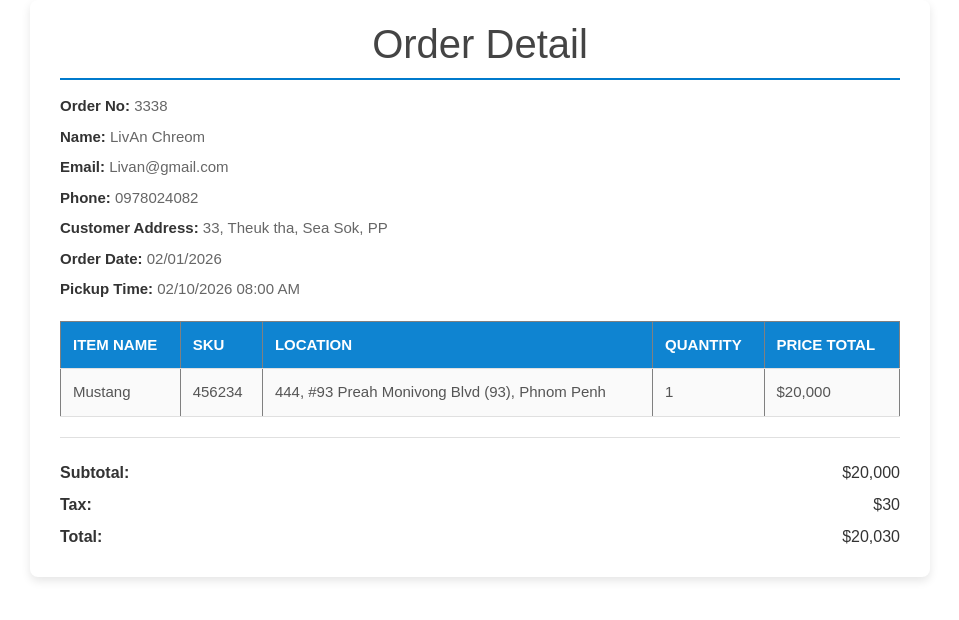
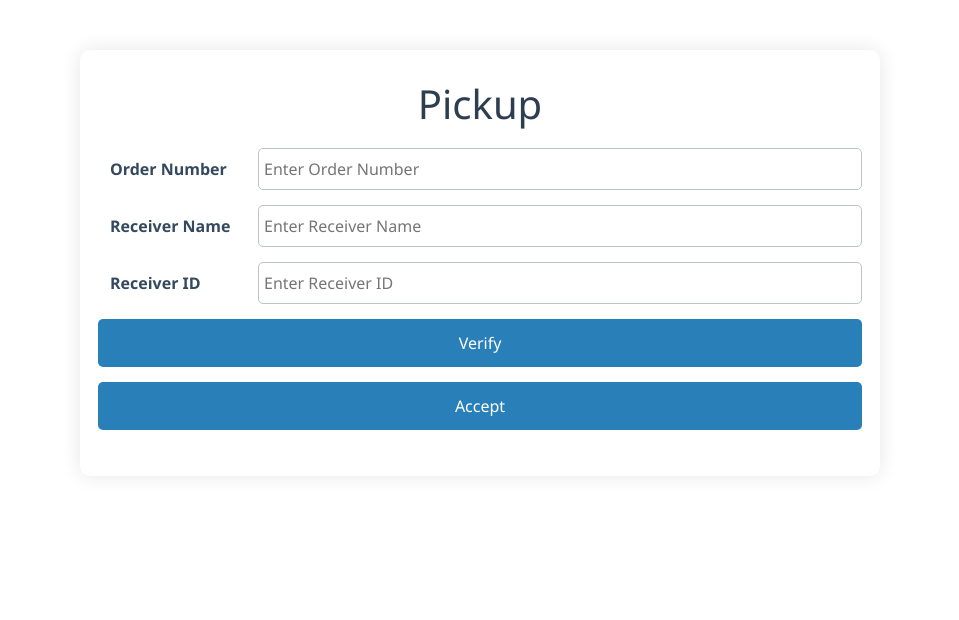
Before and after one commit to HengVattey/TEAMProject, an Angular app: page / in a window 1280 px wide. Shown: the top 620 px of the page, without its empty margins (160-1119 px from the left). Built offline with nearby package versions, Linux system fonts and the light colour scheme.

Commit message:
i was edition my componnet pickup

```diff
--- a/src/app/app.component.html
+++ b/src/app/app.component.html
@@ -6,8 +6,8 @@
 
 <!-- LivAn -->
 <!-- <app-receive-order-list></app-receive-order-list> -->
-<!-- <app-pickup-component></app-pickup-component> -->
-<app-order-detail></app-order-detail>
+<app-pickup-component></app-pickup-component>
+<!-- <app-order-detail></app-order-detail> -->
 <!-- Ends LivAn -->
 
 <!-- <app-return></app-return> -->
--- a/src/app/order-detail/order-detail.component.html
+++ b/src/app/order-detail/order-detail.component.html
@@ -10,7 +10,7 @@
     <p><strong>Pickup Time:</strong> {{ order.pickupTime }}</p>
   </div>
 
-  <table class="order-table b-3">
+  <table class="order-table">
     <thead>
       <tr>
         <th>Item Name</th>
--- a/src/app/pickup-component/pickup-component.component.css
+++ b/src/app/pickup-component/pickup-component.component.css
@@ -1,76 +1,152 @@
+/* Main Container */
 .pickup-container {
-  padding: 18px;
-  background-color: #f9f9f9;
-  border-radius: 8px;
-  max-width: 600px;
-  margin: auto;
+  padding: 30px;
+  max-width: 800px;
+  margin: 50px auto;
+  font-family: "Segoe UI", Tahoma, Geneva, Verdana, sans-serif; /* Different font for a modern feel */
+  border: none; /* Removed border for a cleaner look */
+  border-radius: 10px; /* Rounded corners */
+  background-color: #ffffff; /* White background for brightness */
+  box-shadow: 0 0 20px rgba(0, 0, 0, 0.1); /* Softer shadow for depth */
 }
 
-h3,
-h4 {
+/* Headers */
+h1 {
+  color: #2c3e50; /* Darker shade for headers */
   text-align: center;
-  color: #333;
+  margin-bottom: 20px;
 }
 
-.table {
-  display: flex;
-  flex-direction: column;
-  margin-top: 12px;
-  border: 1px solid #ddd;
-  padding: 16px;
-  border-radius: 8px;
-  background-color: #fff;
+h4 {
+  color: #34495e; /* Slightly lighter for subheaders */
+  text-align: left;
+  margin-bottom: 15px;
 }
 
-.row,
-.item-row {
+/* Table Container */
+.table {
+  margin-top: 10px;
+}
+
+/* Row and Item Row Styling */
+.row {
   display: flex;
-  flex-direction: column;
-  margin-bottom: 12px;
+  align-items: center;
+  margin-bottom: 15px;
 }
 
 label {
+  width: 150px; /* Consistent width for labels */
   font-weight: bold;
-  margin-bottom: 4px;
+  color: #34495e;
+  font-size: 16px;
+  margin-right: 10px; /* Space between label and input */
 }
 
 input[type="text"],
 input[type="number"] {
-  padding: 8px;
-  border-radius: 4px;
-  border: 1px solid #ccc;
-  width: 100%;
+  flex: 1;
+  padding: 8px 5px; /* Increased padding */
+  border: 1px solid #bdc3c7; /* Soft border color */
+  border-radius: 5px; /* Rounded input fields */
+  transition: border-color 0.3s; /* Smooth border transition */
 }
 
+input[type="text"]:focus,
+input[type="number"]:focus {
+  border-color: #2980b9; /* Blue focus color */
+  outline: none; /* Remove default outline */
+}
+
+/* Buttons */
 .buttons {
   display: flex;
-  gap: 10px;
+  gap: 15px;
+  justify-content: center; /* Center buttons */
 }
 
 button {
-  padding: 10px;
-  background-color: #007bff;
-  color: white;
-  border: none;
-  border-radius: 4px;
+  padding: 12px 18px;
+  border: none; /* No border */
+  border-radius: 5px; /* Rounded corners */
+  background-color: #2980b9; /* Primary button color */
+  color: white; /* White text */
   cursor: pointer;
-  flex: 1;
+  transition: background-color 0.3s; /* Smooth background transition */
 }
 
 button:hover {
-  background-color: #0056b3;
+  background-color: #1a6f99; /* Darker shade on hover */
 }
 
+/* Popup */
 .popup {
   position: fixed;
-  top: 50%;
+  top: 30%;
   left: 50%;
-  transform: translate(-50%, -50%);
+  transform: translate(-50%, -30%);
+  width: 350px;
   padding: 20px;
-  background-color: white;
-  border: 1px solid #ddd;
-  border-radius: 8px;
-  text-align: center;
-  width: 300px;
-  box-shadow: 0 0 10px rgba(0, 0, 0, 0.1);
+  background-color: #f5f5f5; /* Light gray background */
+  border-radius: 10px; /* Rounded corners */
+  box-shadow: 0 0 20px rgba(0, 0, 0, 0.2); /* Shadow for depth */
 }
+
+.popup h4 {
+  font-size: 1.5em;
+  color: #2c3e50; /* Dark header */
+}
+
+/* Item List Styling */
+.items-list {
+  display: flex;
+  flex-direction: column;
+  margin-top: 20px;
+}
+
+.item-row {
+  display: flex;
+  align-items: center;
+  padding: 12px;
+  border: 1px solid #bdc3c7; /* Soft border color */
+  border-radius: 5px; /* Rounded corners */
+  background-color: #ecf0f1; /* Light background for items */
+  margin-bottom: 10px; /* Space between items */
+}
+
+.item-image {
+  width: 50px;
+  height: 50px;
+  background-color: #bdc3c7; /* Placeholder color */
+  display: flex;
+  align-items: center;
+  justify-content: center;
+  border-radius: 5px; /* Rounded corners for images */
+  font-size: 0.8em;
+  color: #2c3e50; /* Dark text color */
+}
+
+.item-info {
+  flex: 1;
+  margin-left: 10px; /* Space between image and info */
+}
+
+.item-info p {
+  margin: 0;
+  font-size: 0.95em; /* Slightly larger text for readability */
+}
+
+.item-info strong {
+  display: inline-block;
+  width: 100px; /* Adjusted width for better alignment */
+}
+
+/* Confirmation Message Styles */
+.confirmation-message,
+.verification-message {
+  margin-top: 15px;
+  font-size: 1em;
+  color: #27ae60; /* Green color for success messages */
+  font-weight: bold;
+  text-align: center; /* Centered text */
+}
--- a/src/app/pickup-component/pickup-component.component.html
+++ b/src/app/pickup-component/pickup-component.component.html
@@ -1,8 +1,18 @@
 <div class="pickup-container">
-  <h3>Pickup Information</h3>
+  <h1>Pickup</h1>
 
-  <!-- First Table: Order and Receiver Information -->
-  <div class="table">
+  <!-- Verification Success Message Display -->
+  <div *ngIf="verificationMessage" class="verification-message">
+    <h1>{{ verificationMessage }}</h1>
+  </div>
+
+  <!-- Success Message Display -->
+  <div *ngIf="confirmationMessage" class="confirmation-message">
+    <h1>{{ confirmationMessage }}</h1>
+  </div>
+
+  <!-- Order and Receiver Information Form -->
+  <div *ngIf="!showItemFields && !pickupSuccessful" class="table">
     <div class="row">
       <label>Order Number</label>
       <input
@@ -27,40 +37,45 @@
         placeholder="Enter Receiver ID"
       />
     </div>
+
+    <!-- Buttons for Verifying and Accepting the Pickup -->
     <div class="row buttons">
       <button (click)="verifyReceiver()">Verify</button>
       <button (click)="openAcceptPopup()">Accept</button>
     </div>
   </div>
 
-  <!-- Accept Confirmation Popup as a Table -->
+  <!-- Accept Confirmation Popup -->
   <div *ngIf="showAcceptPopup" class="popup">
-    <h4>Confirm Order Acceptance</h4>
-    <div class="table">
-      <div class="row">
-        <label>Receiver Name</label>
-        <span>{{ receiverName }}</span>
-      </div>
-      <div class="row">
-        <label>Receiver ID</label>
-        <span>{{ receiverId }}</span>
-      </div>
-      <div class="row buttons">
-        <button (click)="confirmAcceptance()">Confirm</button>
-        <button (click)="closeAcceptPopup()">Cancel</button>
-      </div>
+    <h4>Accepting...</h4>
+    <p>Items are being prepared for pickup.</p>
+    <div class="row buttons">
+      <button (click)="confirmAcceptance()">Confirm</button>
+      <button (click)="closeAcceptPopup()">Cancel</button>
     </div>
   </div>
 
-  <!-- Second Table: Item Details (Shown after Confirmation) -->
-  <div *ngIf="showItemFields" class="table">
+  <!-- Order Items Display -->
+  <div *ngIf="showItemFields" class="items-list">
     <h4>Order Items</h4>
-    <div class="item-row" *ngFor="let item of items; index as i">
-      <label>Name</label>
-      <input type="text" [(ngModel)]="item.name" placeholder="Item Name" />
+    <div class="item-row" *ngFor="let item of items">
+      <div class="item-image">Image</div>
+      <div class="item-info">
+        <p><strong>Name:</strong> {{ item.name }}</p>
+        <p><strong>Quantity:</strong> {{ item.quantity }}</p>
+      </div>
+    </div>
 
-      <label>Quantity</label>
-      <input type="number" [(ngModel)]="item.quantity" placeholder="Quantity" />
+    <!-- Confirmation Details -->
+    <div class="confirmation-details">
+      <p><strong>Receiver Name:</strong> {{ receiverName }}</p>
+      <p><strong>Receiver ID:</strong> {{ receiverId }}</p>
+    </div>
+
+    <!-- Buttons for Confirming and Cancelling All Items -->
+    <div class="row buttons">
+      <button (click)="confirmAllItems()">Confirm All</button>
+      <button (click)="cancelAllItems()">Cancel All</button>
     </div>
   </div>
 </div>
--- a/src/app/pickup-component/pickup-component.component.ts
+++ b/src/app/pickup-component/pickup-component.component.ts
@@ -1,18 +1,18 @@
 import { Component } from '@angular/core';
 import { FormsModule } from '@angular/forms';
-import { ReceiveOrderListComponent } from '../receive-order-list/receive-order-list.component';
 import { CommonModule } from '@angular/common';
 
 interface Item {
   name: string;
   quantity: number;
 }
+
 @Component({
   selector: 'app-pickup-component',
   standalone: true,
-  imports: [FormsModule, ReceiveOrderListComponent, CommonModule],
+  imports: [FormsModule, CommonModule],
   templateUrl: './pickup-component.component.html',
-  styleUrl: './pickup-component.component.css',
+  styleUrls: ['./pickup-component.component.css'],
 })
 export class PickupComponentComponent {
   orderNumber: string = '';
@@ -20,12 +20,15 @@ export class PickupComponentComponent {
   receiverId: string = '';
   showAcceptPopup: boolean = false;
   showItemFields: boolean = false;
+  pickupSuccessful: boolean = false;
+  confirmationMessage: string | null = null;
+  verificationMessage: string | null = null; // Add a new property for verification message
 
   // Array to hold item details
   items: Item[] = [
-    { name: '', quantity: 0 },
-    { name: '', quantity: 0 },
-    { name: '', quantity: 0 },
+    { name: 'Book', quantity: 2 },
+    { name: 'Pen', quantity: 5 },
+    { name: 'Pencil', quantity: 1 },
   ];
 
   // Open the accept confirmation popup
@@ -38,20 +41,44 @@ export class PickupComponentComponent {
     this.showAcceptPopup = false;
   }
 
-  // Verify receiver details (placeholder function)
+  // Verify receiver details and display a success message
   verifyReceiver() {
-    console.log('Receiver verified');
+    this.verificationMessage = 'Receiver verified successfully!'; // Set the verification message
+    setTimeout(() => {
+      this.verificationMessage = null; // Clear the message after 3 seconds
+    }, 1000);
   }
 
   // Confirm acceptance of the order and show item fields
   confirmAcceptance() {
     this.showAcceptPopup = false;
     this.showItemFields = true;
-    console.log('Order Accepted:', {
-      orderNumber: this.orderNumber,
-      receiverName: this.receiverName,
-      receiverId: this.receiverId,
-      items: this.items,
-    });
+  }
+
+  // Confirm all items and show success message
+  confirmAllItems() {
+    this.showItemFields = false;
+    this.pickupSuccessful = true;
+    this.confirmationMessage = 'Pickup confirmed successfully!';
+
+    // Display the success message for 3 seconds
+    setTimeout(() => {
+      this.pickupSuccessful = false;
+      this.confirmationMessage = null;
+      this.resetPickupForm();
+    }, 3000);
+  }
+
+  // Cancel all items
+  cancelAllItems() {
+    this.showItemFields = false;
+    this.resetPickupForm();
+  }
+
+  // Reset the form fields to show the pickup form again
+  private resetPickupForm() {
+    this.orderNumber = '';
+    this.receiverName = '';
+    this.receiverId = '';
   }
 }
```
